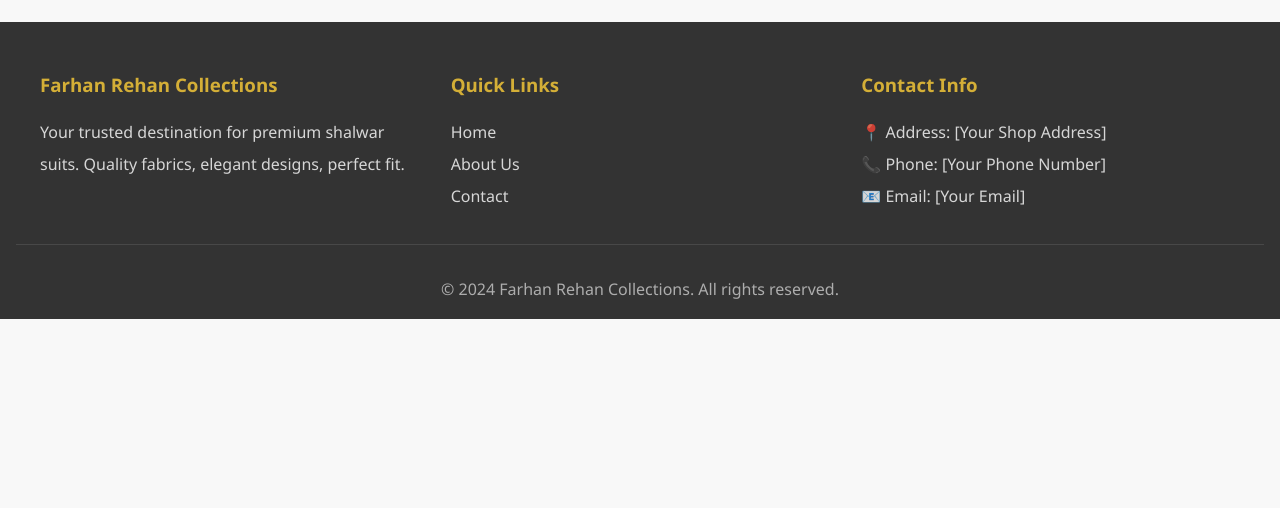
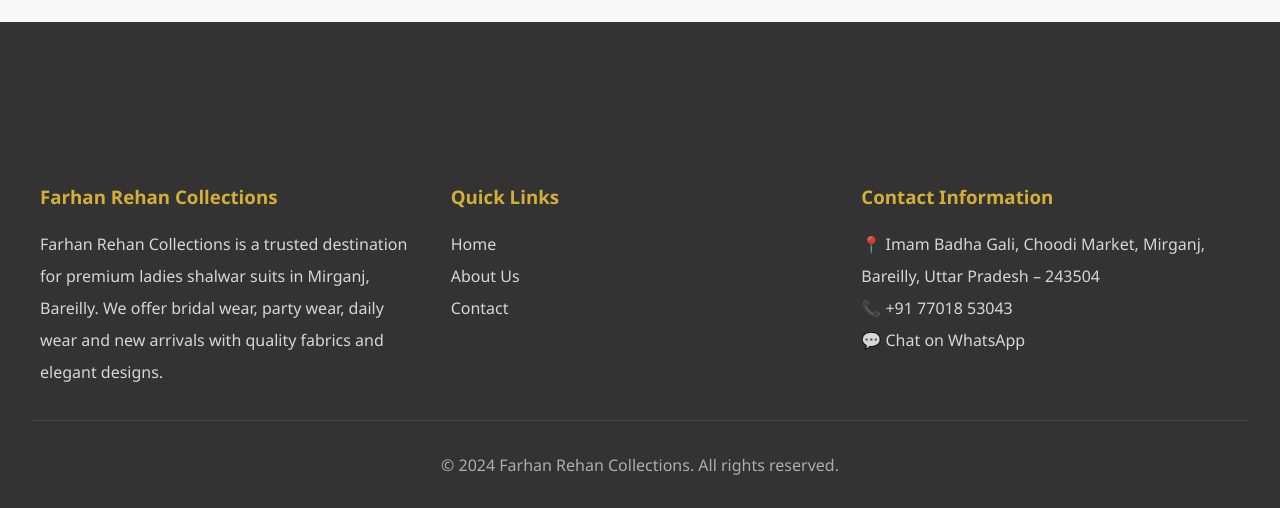
Before and after one commit to Sonivahmad/Farhan-Rehan-Collections, a plain HTML site: page index.html in a window 1280 px wide. Shown: the part 1045-1553 px from the top of the page. Before the commit the page ends 1364 px from the top, so only its background shows below. Drawn offline with Linux system fonts and the light colour scheme; no server answers.

Commit message:
Footer address updated

```diff
--- a/index.html
+++ b/index.html
@@ -34,6 +34,7 @@
     <meta property="og:url" content="https://farhan-rehan-collections.vercel.app/">
     <meta property="og:site_name" content="Farhan Rehan Collections">
     <meta property="og:image" content="https://farhan-rehan-collections.vercel.app/preview.jpg">
+    <meta property="og:image:type" content="image/jpeg">
     <meta property="og:image:width" content="1200">
     <meta property="og:image:height" content="630">
 
@@ -175,28 +176,41 @@
 
     <!-- Footer -->
     <footer>
+        <footer>
             <div class="footer-content">
               <div class="footer-section">
                 <h3>Farhan Rehan Collections</h3>
-                <p>Your trusted destination for premium shalwar suits. Quality fabrics, elegant designs, perfect fit.</p>
+                <p>
+                  Farhan Rehan Collections is a trusted destination for premium ladies
+                  shalwar suits in Mirganj, Bareilly. We offer bridal wear, party wear,
+                  daily wear and new arrivals with quality fabrics and elegant designs.
+                </p>
               </div>
+
               <div class="footer-section">
                 <h3>Quick Links</h3>
                 <p><a href="index.html">Home</a></p>
                 <p><a href="about.html">About Us</a></p>
                 <p><a href="contact.html">Contact</a></p>
               </div>
+
               <div class="footer-section">
-                <h3>Contact Info</h3>
-                <p>📍 Address: [Your Shop Address]</p>
-                <p>📞 Phone: [Your Phone Number]</p>
-                <p>📧 Email: [Your Email]</p>
+                <h3>Contact Information</h3>
+                <p>📍 Imam Badha Gali, Choodi Market, Mirganj, Bareilly, Uttar Pradesh – 243504</p>
+                <p>📞 <a href="tel:+917701853043">+91 77018 53043</a></p>
+                <p>
+                  💬 <a href="https://wa.me/917701853043" target="_blank">
+                    Chat on WhatsApp
+                  </a>
+                </p>
               </div>
             </div>
+
             <div class="footer-bottom">
               <p>&copy; 2024 Farhan Rehan Collections. All rights reserved.</p>
             </div>
           </footer>
+
 
     <!-- Sticky WhatsApp Button -->
     <button class="whatsapp-float" aria-label="Contact on WhatsApp">💬</button>
```
Lines whose indentation alone changed are shown as unchanged.
